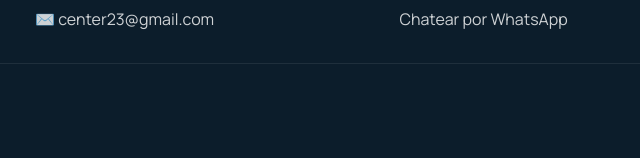
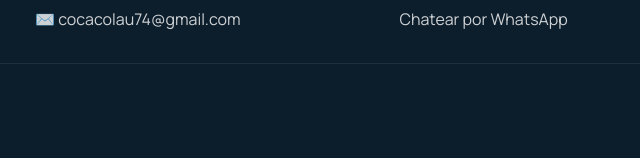
Before and after one commit to tobiasrichaperez896-ops/DJ-TECH, a website: page index.html in a window 1280 px wide. Shown: the part 6080-6238 px from the top of the page, 504-1144 px from the left. Drawn offline with Linux system fonts and the light colour scheme.

Commit message:
Fix HTML encoding issues in index.html

```diff
--- a/index.html
+++ b/index.html
@@ -249,7 +249,7 @@
           <ul>
             <li>📍 Atención online</li>
             <li>📞 +54 9 381 341-6726</li>
-            <li>✉️ center23@gmail.com</li>
+            <li>✉️ cocacolau74@gmail.com</li>
           </ul>
         </div>
 
```
